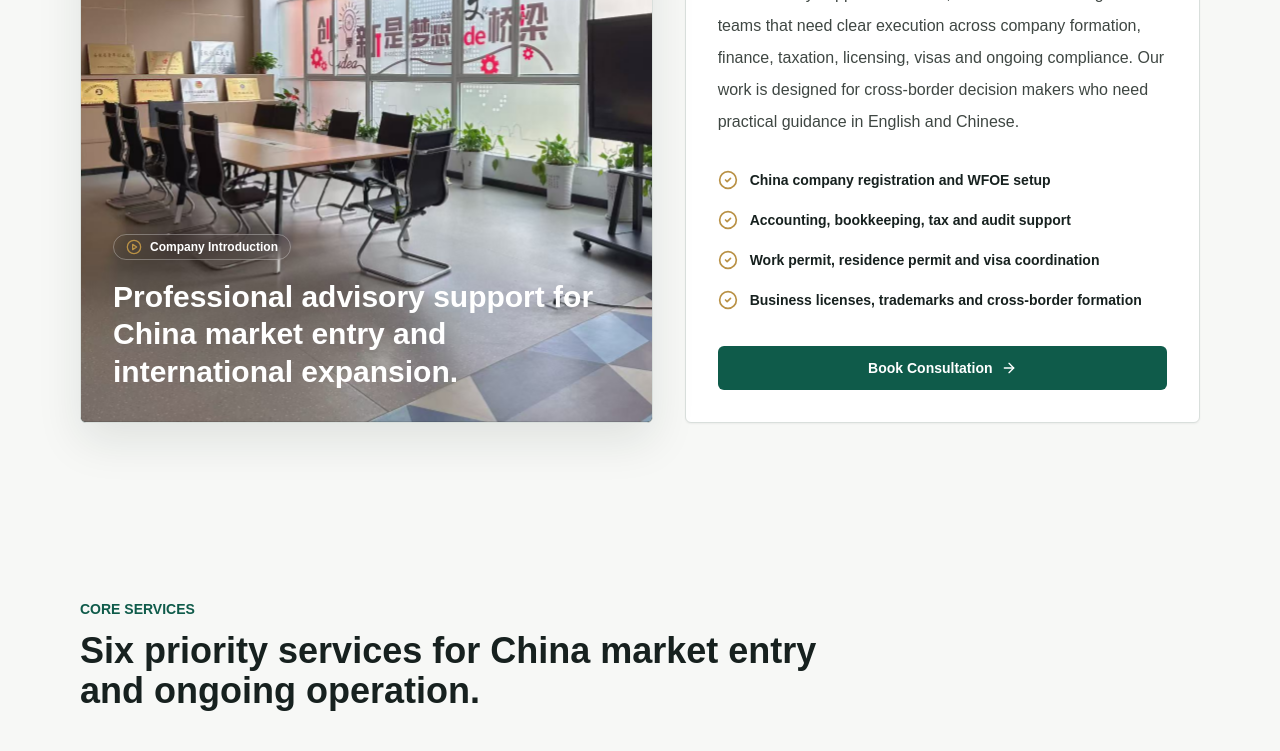
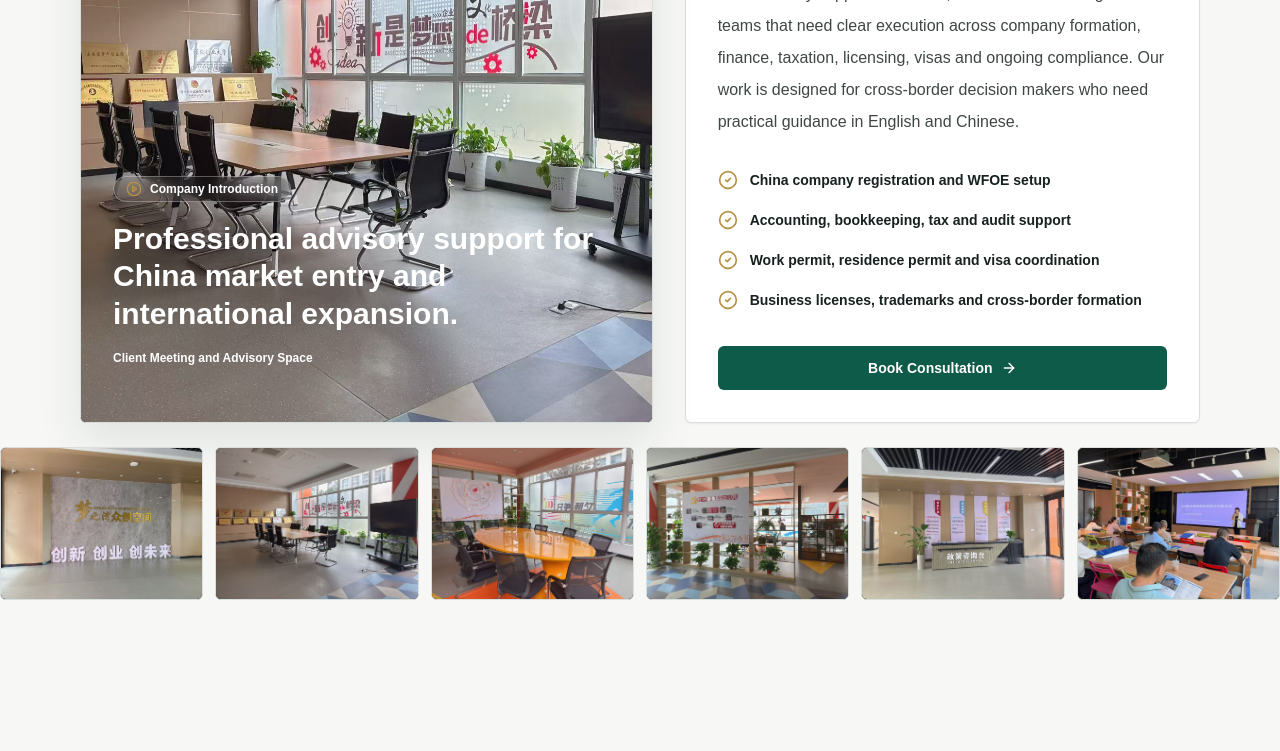
Before and after one commit to sunxiaoru680-hue/zys-finance-website, a Next.js app: page / in a window 1280 px wide. Shown: the part 1241-1992 px from the top of the page. Built offline with nearby package versions, Linux system fonts and the light colour scheme; no server answers.

Commit message:
Add corporate training media

```diff
--- a/app/globals.css
+++ b/app/globals.css
@@ -48,9 +48,15 @@ a {
 }
 
 .corporate-video-slide {
-  animation: corporate-video-fade 28s ease-in-out infinite;
+  animation: corporate-video-fade 24s ease-in-out infinite;
   opacity: 0;
   transform: scale(1.04);
+}
+
+.corporate-video-caption-slide {
+  animation: corporate-video-caption-fade 24s ease-in-out infinite;
+  opacity: 0;
+  transform: translateY(4px);
 }
 
 @keyframes lift-in {
@@ -71,15 +77,33 @@ a {
     transform: scale(1);
   }
 
-  18% {
+  13.5% {
     opacity: 1;
-    transform: scale(1);
+    transform: scale(1.025);
   }
 
-  23%,
+  17%,
   100% {
     opacity: 0;
-    transform: scale(1.04);
+    transform: scale(1.045);
+  }
+}
+
+@keyframes corporate-video-caption-fade {
+  0% {
+    opacity: 1;
+    transform: translateY(0);
+  }
+
+  13.5% {
+    opacity: 1;
+    transform: translateY(0);
+  }
+
+  17%,
+  100% {
+    opacity: 0;
+    transform: translateY(4px);
   }
 }
 
--- a/app/page.tsx
+++ b/app/page.tsx
@@ -78,23 +78,35 @@ const trustSignals = [
 const companyMedia = [
   {
     src: "/images/corporate-video/zys-office-lobby.jpg",
-    alt: "ZYS Advisory office lobby for client meetings"
+    alt: "ZYS Advisory office lobby for client meetings",
+    caption: "ZYS Advisory Office Lobby"
   },
   {
     src: "/images/corporate-video/zys-meeting-room.jpg",
-    alt: "ZYS Advisory meeting room for China business advisory consultations"
+    alt: "ZYS Advisory meeting room for China business advisory consultations",
+    caption: "Client Meeting and Advisory Space"
   },
   {
     src: "/images/corporate-video/zys-conference-table.jpg",
-    alt: "Conference table prepared for company registration and tax advisory discussion"
+    alt: "Conference table prepared for company registration and tax advisory discussion",
+    caption: "Corporate Advisory Meeting Room"
   },
   {
     src: "/images/corporate-video/zys-display-wall.jpg",
-    alt: "ZYS Advisory corporate display area"
+    alt: "ZYS Advisory corporate display area",
+    caption: "ZYS Advisory Corporate Environment"
   },
   {
     src: "/images/corporate-video/zys-policy-consulting-desk.jpg",
-    alt: "Advisory desk with China policy and corporate service documents"
+    alt: "Advisory desk with China policy and corporate service documents",
+    caption: "Policy and Tax Advisory Workspace"
+  },
+  {
+    src: "/images/corporate-video/90ec9bc6-c26d-4e87-b1f5-d6ce5fe2b817.jpg",
+    alt: "Professional tax policy training session with presenter, audience, and presentation screen",
+    caption: "Professional Tax Policy Training and Internal Knowledge Sharing",
+    captionZh: "专业税务政策培训与内部知识分享",
+    fit: "contain"
   }
 ];
 
@@ -345,9 +357,11 @@ export default function HomePage() {
                   src={image.src}
                   alt={image.alt}
                   fill
-                  className="corporate-video-slide object-cover"
+                  className={`corporate-video-slide ${
+                    image.fit === "contain" ? "object-contain" : "object-cover"
+                  }`}
                   sizes="(min-width: 1024px) 560px, calc(100vw - 32px)"
-                  style={{ animationDelay: `${index * 5.6}s` }}
+                  style={{ animationDelay: `${index * 4}s` }}
                 />
               ))}
               <div className="absolute inset-0 bg-gradient-to-t from-ink/76 via-ink/18 to-transparent" />
@@ -359,6 +373,22 @@ export default function HomePage() {
                 <h2 className="mt-4 max-w-xl text-2xl font-bold leading-tight md:text-[30px]">
                   Professional advisory support for China market entry and international expansion.
                 </h2>
+                <div className="relative mt-4 min-h-[42px]">
+                  {companyMedia.map((image, index) => (
+                    <div
+                      key={`${image.src}-caption`}
+                      className="corporate-video-caption-slide absolute max-w-xl text-xs font-semibold leading-5 text-white/88"
+                      style={{ animationDelay: `${index * 4}s` }}
+                    >
+                      <p>{image.caption}</p>
+                      {image.captionZh ? (
+                        <p className="mt-0.5 text-[11px] font-medium text-white/70">
+                          {image.captionZh}
+                        </p>
+                      ) : null}
+                    </div>
+                  ))}
+                </div>
               </div>
             </div>
           </div>
@@ -392,6 +422,24 @@ export default function HomePage() {
               <ArrowRight aria-hidden="true" className="h-4 w-4" />
             </TrackedLink>
           </div>
+        </div>
+        <div className="mt-6 grid gap-3 sm:grid-cols-3 lg:grid-cols-6">
+          {companyMedia.map((image) => (
+            <div
+              key={`${image.src}-gallery`}
+              className="relative overflow-hidden rounded-md border border-line bg-ink"
+            >
+              <div className="relative aspect-[4/3]">
+                <Image
+                  src={image.src}
+                  alt={image.alt}
+                  fill
+                  className={image.fit === "contain" ? "object-contain" : "object-cover"}
+                  sizes="(min-width: 1024px) 176px, (min-width: 640px) 33vw, calc(100vw - 32px)"
+                />
+              </div>
+            </div>
+          ))}
         </div>
       </section>
 
```
Also changed, not shown: public/images/corporate-video/90ec9bc6-c26d-4e87-b1f5-d6ce5fe2b817.jpg (added).
